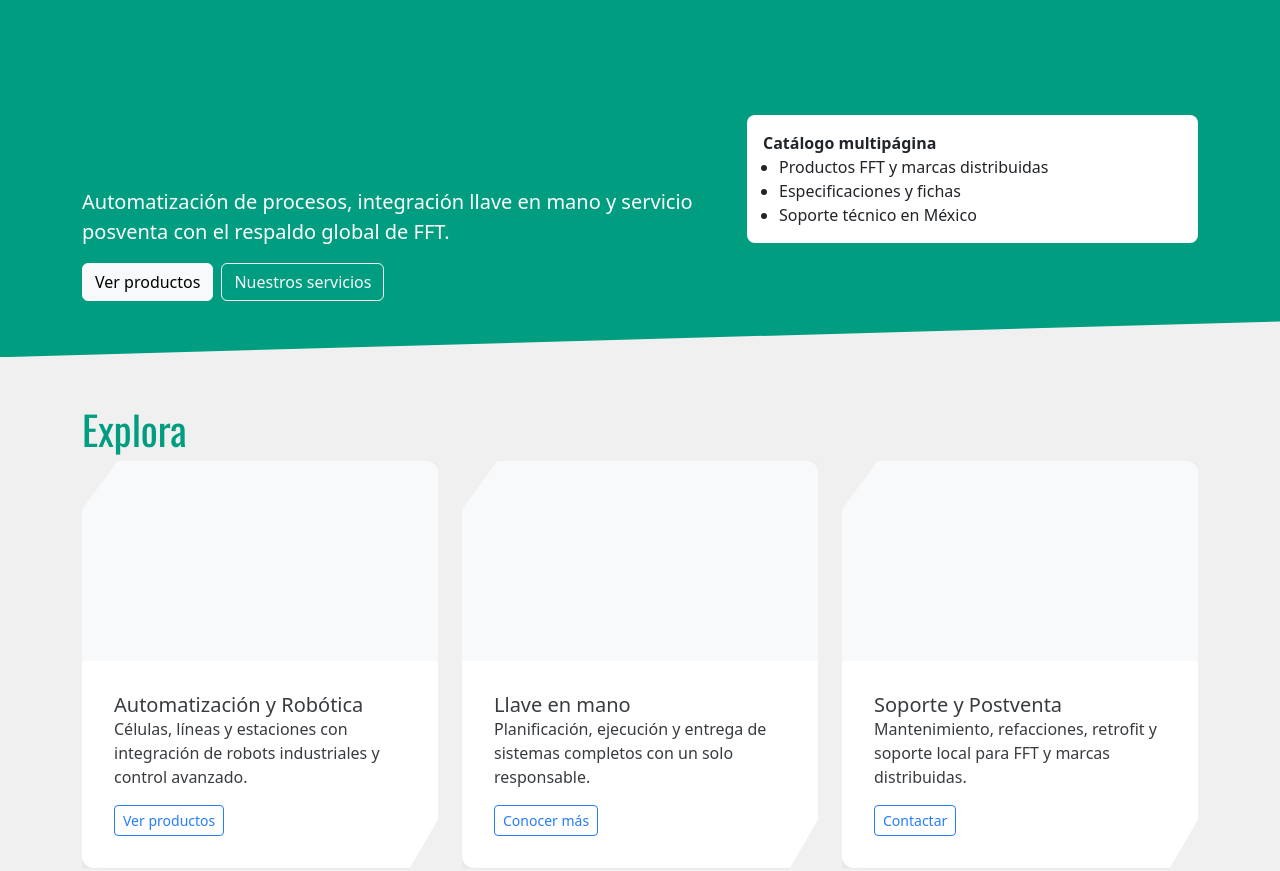
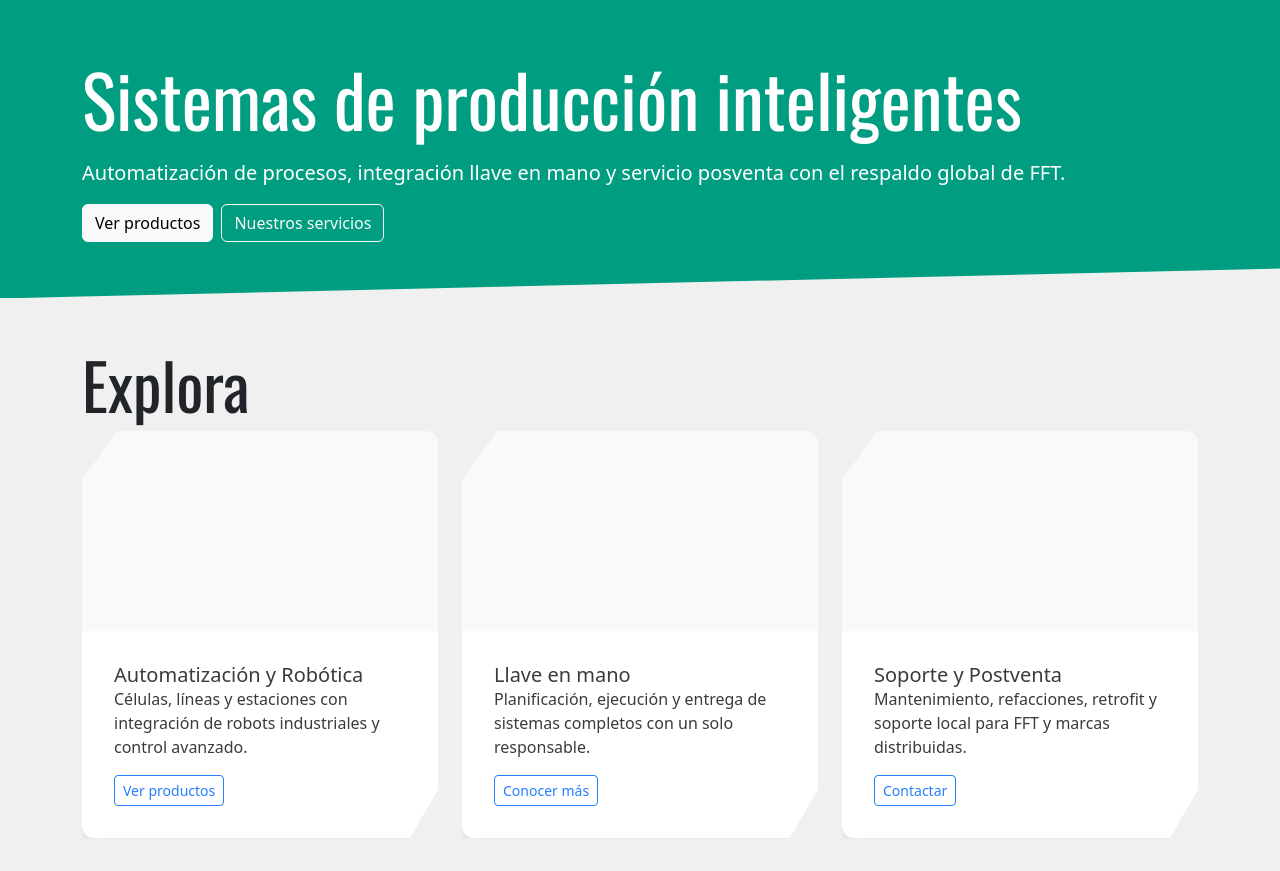
Before and after one commit to AlexSainzM/FFTMX_MainWebPage, a plain HTML site: page index.html in a window 1280 px wide. Shown: the part 720-1591 px from the top of the page. Drawn offline with nearby package versions, Linux system fonts and the light colour scheme.

Commit message:
Continuamos mañana

```diff
--- a/index.html
+++ b/index.html
@@ -43,7 +43,6 @@
       </div>
     </div>
   </nav> -->
-
   <div class="py-0">
     <!-- Header -->
     <header id="header-basic-welding-guns" style="position: relative;">
@@ -62,7 +61,7 @@
                 <li class="nav-item"><a class="nav-link" href="servicios.html">Servicios</a></li>
                 <li class="nav-item"><a class="nav-link" href="productos.html">Productos</a></li>
                 <li class="nav-item"><a class="nav-link" href="about.html">Acerca</a></li>
-                <li class="nav-item"><a class="nav-link" href="contacto.html">Contacto</a></li>
+                <!-- <li class="nav-item"><a class="nav-link" href="contacto.html">Contacto</a></li> -->
                 <li class="nav-item ms-lg-3">
                   <a class="btn btn-fft" href="contacto.html">¡Contactanos!</a>
                 </li>
@@ -78,14 +77,12 @@
     </header>
   </div>
 
-
-
   <!-- Hero -->
   <section class="hero">
     <div class="container">
       <div class="row align-items-center g-4">
-        <div class="col-lg-7">
-          <h1 class="display-5">Sistemas de producción inteligentes para México</h1>
+        <div class="col-lg-12">
+          <h1 class="display-2">Sistemas de producción inteligentes</h1>
           <p class="lead mt-3">
             Automatización de procesos, integración llave en mano y servicio posventa con el respaldo global de FFT.
           </p>
@@ -94,7 +91,7 @@
             <a href="servicios.html" class="btn btn-outline-light">Nuestros servicios</a>
           </div>
         </div>
-        <div class="col-lg-5">
+        <!-- <div class="col-lg-5">
           <div class="bg-white rounded-3 p-3 text-dark">
             <strong>Catálogo multipágina</strong>
             <ul class="mb-0 ps-3">
@@ -103,14 +100,14 @@
               <li>Soporte técnico en México</li>
             </ul>
           </div>
-        </div>
+        </div> -->
       </div>
     </div>
   </section>
 
   <!-- Secciones destacadas -->
   <main class="container my-5">
-    <h1 class="section-title">Explora</h1>
+    <h1 class="section-title display-3">Explora</h1>
     <div class="row g-4">
       <div class="col-md-4">
         <div class="menu-card h-100 card-product">
--- a/styles.css
+++ b/styles.css
@@ -22,7 +22,7 @@ body {
 
 h1, h2, h3, .section-title {
   font-family: 'Oswald', Arial, sans-serif;
-  color: var(--fft-green);
+  /* color: var(--fft-green); */
 }
 
 .navbar-brand span {
```
